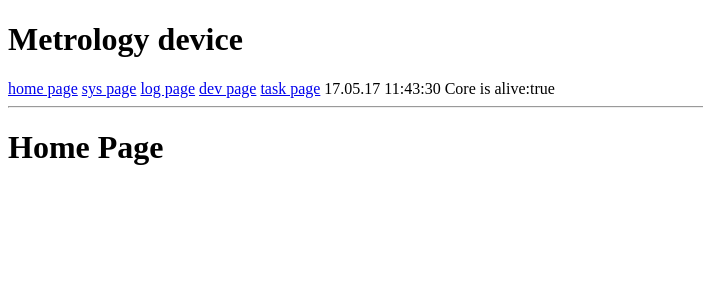
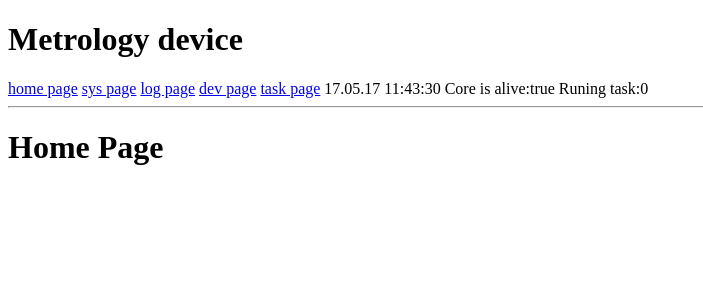
Before and after one commit to pmezydlo/Metrology_devices_API, a Flask app: page / in a window 1280 px wide. Shown: the top 300 px of the page, without its empty margins (0-703 px from the left). Run offline with Flask 2, Linux system fonts and the light colour scheme; data that the repository does not hold is empty; some libraries are stand-ins or nearby versions.

Commit message:
add tasks counter
Signed-off-by: Patryk <mezydlo.p@gmail.com>

```diff
--- a/app.py
+++ b/app.py
@@ -54,7 +54,7 @@ def get_dt():
     dt = datetime.datetime.now()
     d = dt.strftime("%d.%m.%y")
     t = dt.strftime("%H:%M:%S")
-    ret = {u"date": d, u"time": t, u"core_run": core.run_signal}
+    ret = {u"date": d, u"time": t, u"core_run": core.run_signal, u"task_counter":core.task_counter}
     return json.dumps(ret)
 
 @app.before_first_request
--- a/maincore.py
+++ b/maincore.py
@@ -123,6 +123,7 @@ class maincore(threading.Thread):
         self.base = psql_connection(base_name, base_user, base_host, base_password)
         self.exit_signal = False
         self.run_signal = True
+        self.task_counter = 0
 
     def run(self):
         def add_tasks_to_execute():
@@ -140,6 +141,7 @@ class maincore(threading.Thread):
                         task_thread.cmd_queue.put(cmd)
 
                     task_thread.start()
+                    self.task_counter += 1
                 except:
                     self.base.push_log_msg('CORE', 'ERROR', "Core has problem with register new thread")
                 else:
@@ -151,7 +153,8 @@ class maincore(threading.Thread):
             for task_th in self.tasks_thread_list:
                 if task_id == task_th.id:
                     task_th.join()
-                    self.tasks_thread_list.remove(task_th)
+                    self.task_counter -= 1
+                self.tasks_thread_list.remove(task_th)
 
         def core_release():
             for task_th in self.tasks_thread_list:
--- a/templates/index.html
+++ b/templates/index.html
@@ -13,7 +13,7 @@
         <a href="/#/log">log page</a>
 	<a href="/#/dev">dev page</a>
         <a href="/#/task">task page</a>
-        {% raw %} {{sys.date}}   {{sys.time}} Core is alive:{{sys.core_run}}{% endraw %}
+        {% raw %} {{sys.date}}   {{sys.time}} Core is alive:{{sys.core_run}} Runing task:{{sys.task_counter}}{% endraw %}
         <hr>
         <div ng-view></div>
     </body>
```
